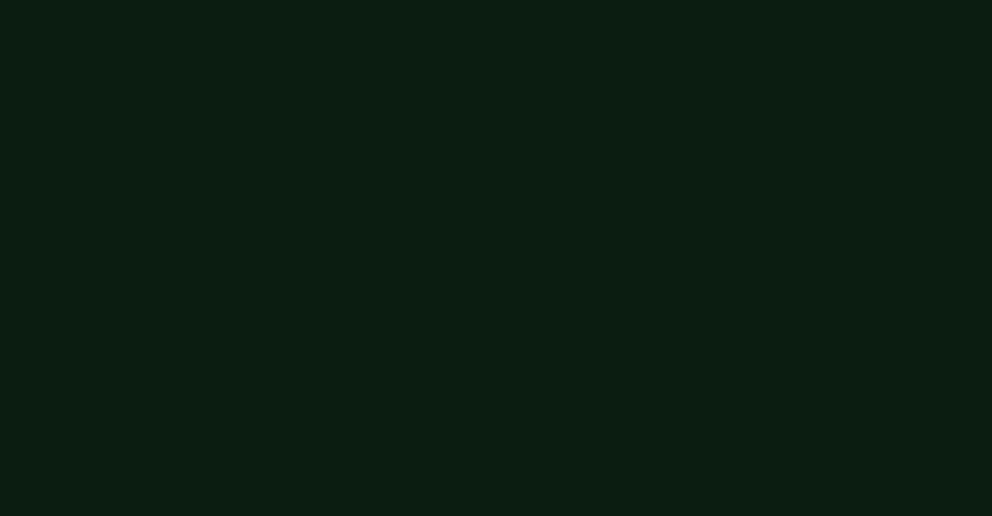
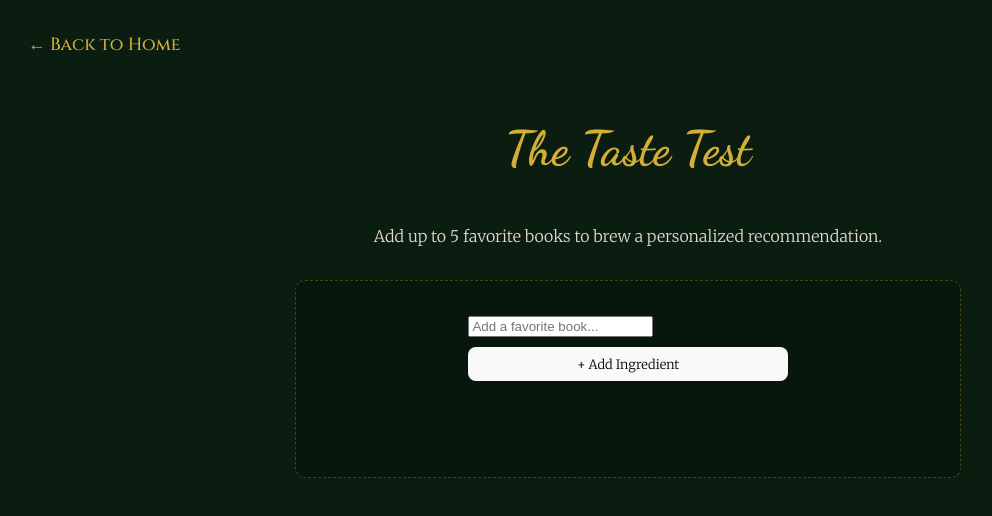
Before and after one commit to sadieom/BiblioMatch, a React app in the folder frontend/: page /taste-test in a window 1280 px wide. Before the commit this address had no page. Shown: the top 516 px of the page, without its empty margins (12-1004 px from the left). Built offline with nearby package versions, Linux system fonts and the light colour scheme; the HTML template or start-up script is replaced by a standard one.

Commit message:
Taste Test added, logic updated to allow taste test results more closely aligned with search results.

```diff
--- a/frontend/src/App.css
+++ b/frontend/src/App.css
@@ -280,3 +280,54 @@ body {
   from { opacity: 0; }
   to { opacity: 1; }
 }
+
+/* --- 9. TASTE TEST STYLES --- */
+.potion-builder {
+  background: rgba(0,0,0,0.2);
+  padding: 2rem;
+  border-radius: 10px;
+  border: 1px dashed var(--border-gold);
+  width: 100%;
+  max-width: 600px;
+  margin-bottom: 3rem;
+  display: flex;
+  flex-direction: column;
+  align-items: center;
+}
+
+.ingredients-list {
+  display: flex;
+  flex-wrap: wrap;
+  gap: 10px;
+  justify-content: center;
+  margin-bottom: 2rem;
+  width: 100%;
+}
+
+.ingredient-tag {
+  background: var(--text-gold); /* Bright Gold */
+  color: var(--bg-dark);        /* Dark Green Text (High Contrast) */
+  padding: 8px 15px;
+  border-radius: 20px;
+  font-family: 'Cinzel', serif;
+  font-weight: bold;
+  display: flex;
+  align-items: center;
+  gap: 10px;
+  box-shadow: 0 0 10px rgba(212, 175, 55, 0.4); /* Glowing Gold effect */
+  animation: fadeIn 0.3s;
+  border: 1px solid #fff;
+}
+
+.ingredient-tag span {
+  cursor: pointer;
+  font-size: 1.2rem;
+  font-weight: bold;
+  opacity: 0.7;
+  transition: opacity 0.2s;
+}
+
+.ingredient-tag span:hover {
+  opacity: 1;
+  color: #8a1c27; /* Turns Red when you hover the 'X' to remove */
+}
--- a/frontend/src/App.jsx
+++ b/frontend/src/App.jsx
@@ -1,6 +1,7 @@
 import { BrowserRouter as Router, Routes, Route } from 'react-router-dom'
 import Home from './pages/Home'
 import Search from './pages/Search'
+import TasteTest from './pages/TasteTest'
 import './App.css'
 
 function App() {
@@ -9,6 +10,7 @@ function App() {
       <Routes>
         <Route path="/" element={<Home />} />
         <Route path="/search" element={<Search />} />
+        <Route path="/taste-test" element={<TasteTest />} /> {/* <--- ADD THIS */}
       </Routes>
     </Router>
   )
--- a/frontend/src/pages/Home.jsx
+++ b/frontend/src/pages/Home.jsx
@@ -25,9 +25,18 @@ function Home() {
         <h1 className="main-title">BiblioMatch</h1>
         <p className="subtitle">Your enchanted gateway to literary discovery.</p>
 
-        <Link to="/search">
-          <button className="cta-button">Start Discovery</button>
-        </Link>
+        {/* NAVIGATION BUTTONS */}
+        <div className="button-row" style={{display: 'flex', gap: '20px', justifyContent: 'center', marginTop: '2rem'}}>
+            <Link to="/search">
+              <button className="cta-button">Quick Search</button>
+            </Link>
+
+            <Link to="/taste-test">
+              <button className="cta-button" style={{borderColor: '#e3dac9', color: '#e3dac9'}}>
+                 Taste Test
+              </button>
+            </Link>
+        </div>
       </header>
 
       {/* BOOKSHELF SECTION */}
@@ -36,7 +45,7 @@ function Home() {
 
         {savedBooks.length === 0 ? (
           <div className="empty-shelf">
-            <p>Your shelf is empty. Go find some magic!</p>
+            <p style={{fontStyle: 'italic', opacity: 0.6}}>Your shelf is empty. Go find some magic!</p>
           </div>
         ) : (
           <div className="shelf-grid">
--- /dev/null
+++ b/frontend/src/pages/TasteTest.jsx
@@ -0,0 +1,146 @@
+import { useState } from 'react'
+import axios from 'axios'
+import { Link } from 'react-router-dom'
+
+function TasteTest() {
+  const [input, setInput] = useState("")
+  const [favorites, setFavorites] = useState([]) // The "Ingredients"
+  const [results, setResults] = useState([])
+  const [loading, setLoading] = useState(false)
+
+ // 1. ADD BOOK TO POTION
+  const addIngredient = async (e) => {
+    e.preventDefault()
+    if (!input.trim()) return
+    if (favorites.length >= 5) {
+        alert("The potion is full! Remove a book first.");
+        return;
+    }
+
+    try {
+        const response = await axios.post('http://127.0.0.1:5000/api/recommend', { book_name: input });
+
+        // CHECK 1: Did we find a book?
+        if (response.data.found_book) {
+            const foundTitle = response.data.found_book.title;
+
+            // CHECK 2: Is it already in the list?
+            if (favorites.includes(foundTitle)) {
+                alert(`You already added "${foundTitle}"!`);
+                return;
+            }
+
+            // CHECK 3: Confirm with user if the title changed significantly
+            // (Optional, but helps with the "Randomness" feeling)
+            if (foundTitle.toLowerCase() !== input.toLowerCase()) {
+                const confirm = window.confirm(`We found "${foundTitle}" in the archives. Is this what you meant?`);
+                if (!confirm) return;
+            }
+
+            setFavorites([...favorites, foundTitle]);
+            setInput(""); // Clear input
+
+        } else {
+            // Backend returned an error (Score < 80)
+            alert("We couldn't find that exact book in our pre-2018 archives. Try checking the spelling or using an older classic!");
+        }
+    } catch (err) {
+        console.error(err);
+        alert("Connection failed.");
+    }
+  }
+
+  // 2. REMOVE INGREDIENT
+  const removeIngredient = (book) => {
+    setFavorites(favorites.filter(b => b !== book));
+  }
+
+  // 3. CAST SPELL (Get Recommendations)
+  const castSpell = async () => {
+    if (favorites.length < 1) return;
+    setLoading(true);
+
+    try {
+        const response = await axios.post('http://127.0.0.1:5000/api/taste_test', {
+            books: favorites
+        });
+        setResults(response.data);
+    } catch (err) {
+        console.error(err);
+    } finally {
+        setLoading(false);
+    }
+  }
+
+  return (
+    <div className="page-container">
+      <nav className="navbar">
+        <Link to="/" className="nav-link">← Back to Home</Link>
+      </nav>
+
+      <h1 className="small-title">The Taste Test</h1>
+      <p style={{marginBottom: '2rem'}}>Add up to 5 favorite books to brew a personalized recommendation.</p>
+
+      {/* --- INGREDIENT BUILDER --- */}
+      <div className="potion-builder">
+
+        {/* INPUT FORM */}
+        <form onSubmit={addIngredient} className="input-group" style={{marginBottom: '2rem'}}>
+            <input
+                type="text"
+                placeholder="Add a favorite book..."
+                value={input}
+                onChange={(e) => setInput(e.target.value)}
+            />
+            <button type="submit" className="save-btn" style={{marginTop: '10px'}}>
+                + Add Ingredient
+            </button>
+        </form>
+
+        {/* SELECTED INGREDIENTS LIST */}
+        <div className="ingredients-list">
+            {favorites.map((book, index) => (
+                <div key={index} className="ingredient-tag">
+                    {book}
+                    <span onClick={() => removeIngredient(book)}> &times;</span>
+                </div>
+            ))}
+        </div>
+
+        {/* CAST BUTTON */}
+        {favorites.length > 0 && (
+            <button className="cta-button" onClick={castSpell} disabled={loading}>
+                {loading ? "Brewing..." : "Reveal My Destiny"}
+            </button>
+        )}
+      </div>
+
+      {/* --- RESULTS --- */}
+      {results.length > 0 && (
+        <div className="results-section">
+          <h2 className="section-title">Your Personalized Reading List</h2>
+          <div className="grid">
+            {results.map((book, index) => (
+              <div key={index} className="card">
+                <img
+                  src={`https://covers.openlibrary.org/b/isbn/${book.isbn}-M.jpg?default=false`}
+                  alt={book.title}
+                  onError={(e) => {
+                    if (book.original_img) e.target.src = book.original_img;
+                    else e.target.src="https://placehold.co/150x240/2d2d2d/d4af37?text=No+Cover";
+                  }}
+                />
+                <div className="card-info">
+                  <h3>{book.title}</h3>
+                </div>
+              </div>
+            ))}
+          </div>
+        </div>
+      )}
+
+    </div>
+  )
+}
+
+export default TasteTest
```
Also changed, not shown: 1 other file (tests, documents, lock files or other folders).
